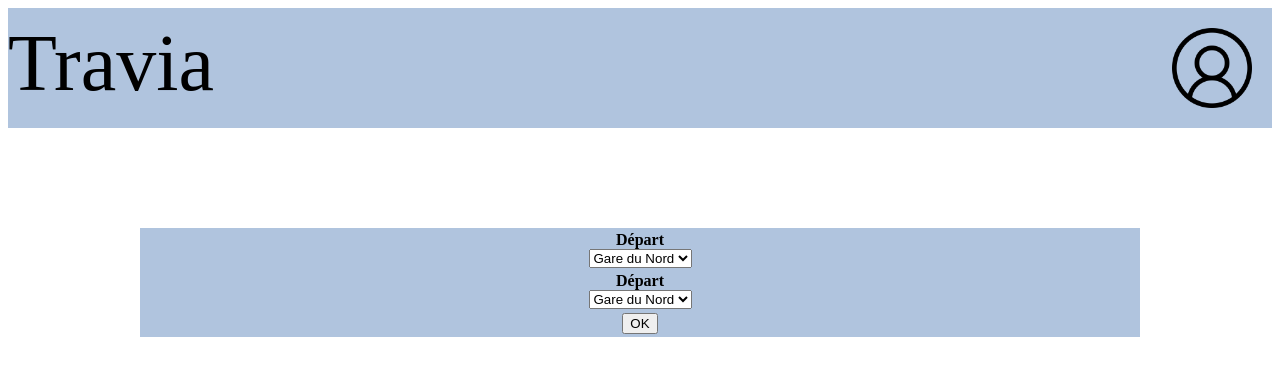
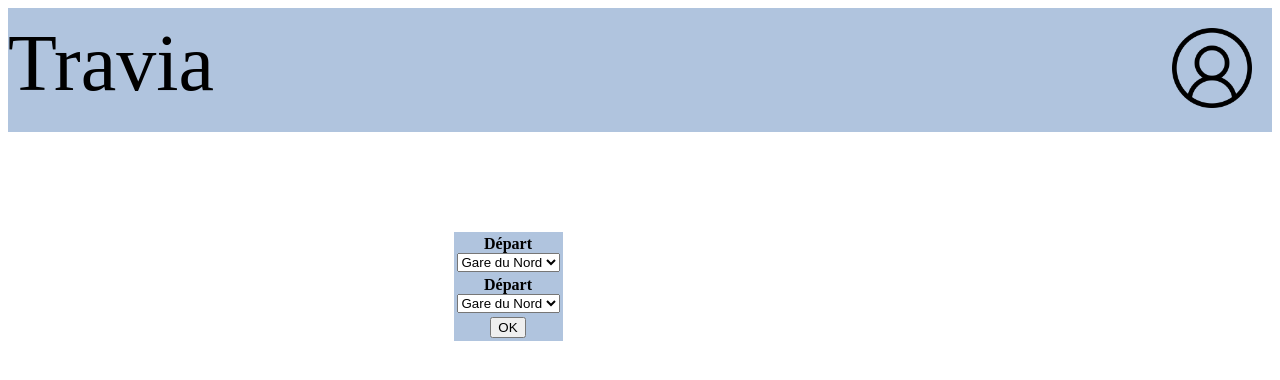
Before and after one commit to HayroMaki/Travia, a PHP site: page / in a window 1280 px wide. Shown: the top 380 px of the page. Run offline with PHP 8.4, Linux system fonts and the light colour scheme; lists and menus that the app fills with data are empty.

Commit message:
Updated index.html

```diff
--- a/index.css
+++ b/index.css
@@ -20,14 +20,12 @@
 }
 
 .content {
-    margin-left: auto;
-    margin-right: auto;
     margin-top: 100px;
     max-width: 1000px;
-    background-color: lightsteelblue;
 }
 
 #formTable {
     margin-left: auto;
     margin-right: auto;
+    background-color: lightsteelblue;
 }
--- a/index.html
+++ b/index.html
@@ -6,10 +6,15 @@
     <link href="index.css" rel="stylesheet">
 </head>
 <body>
+
+  <!-- Header bar -->
   <header id="header">
     <p id="mainTitle">Travia</p>
-    <img src="icons/utilisateur.png" id="userImage" alt="user icon">
+    <a href="">
+      <img src="icons/utilisateur.png" id="userImage" alt="user icon">
+    </a>
   </header>
+
   <div class="content">
     <form action="GET">
       <table id="formTable">
```
